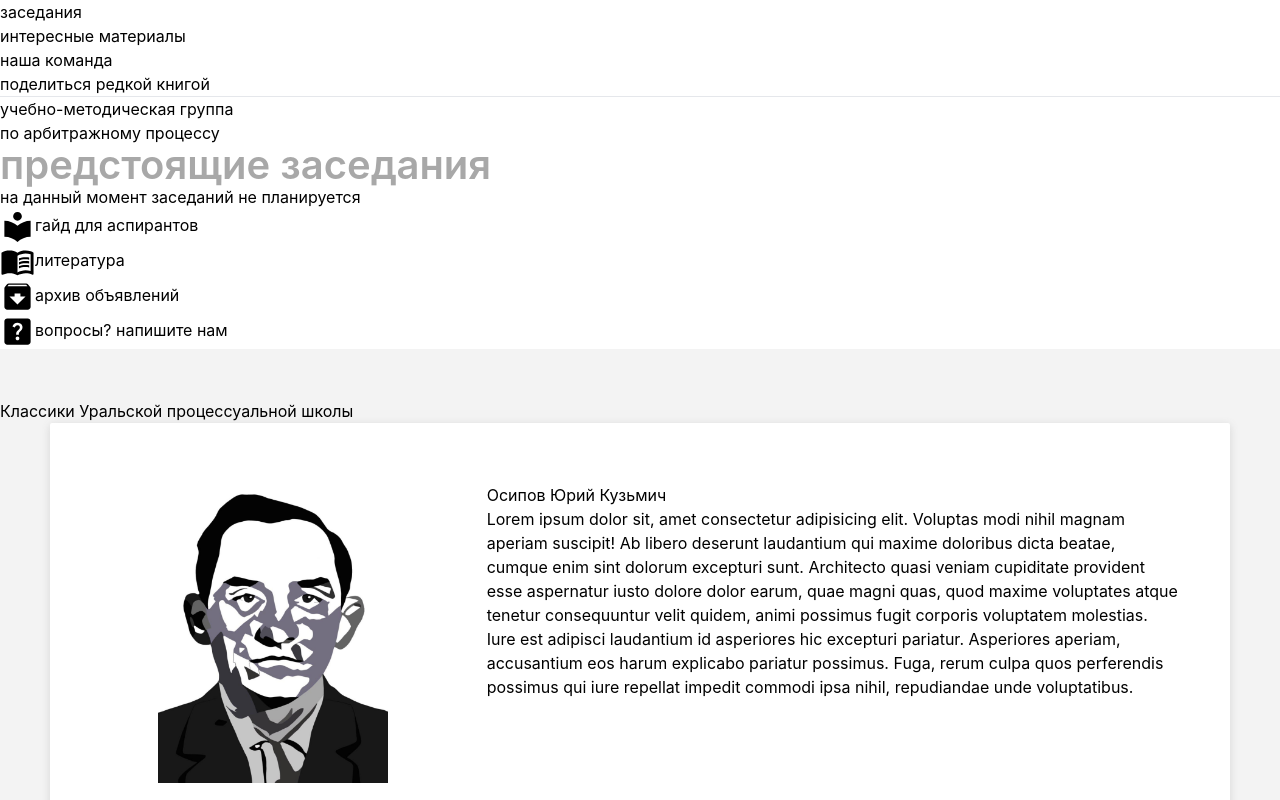
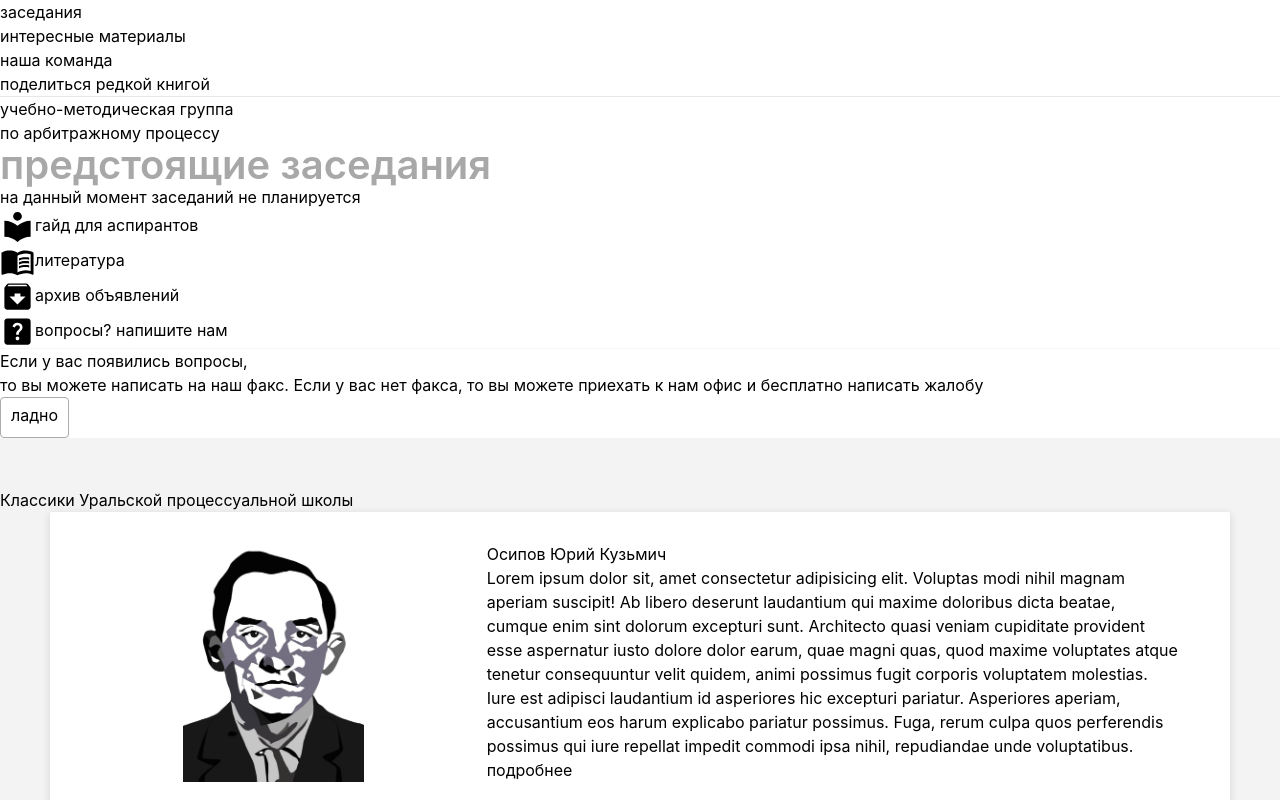
Before and after one commit to abshnko/apkrfnet, a Next.js app: page / in a window 1280 px wide. Both pictures are taken after a click on the button "вопросы? напишите нам". Shown: the top 800 px of the page. Built offline with nearby package versions, Linux system fonts and the light colour scheme.

Commit message:
minor fixes and alert modal template

```diff
--- /dev/null
+++ b/components/Alert.tsx
@@ -0,0 +1,45 @@
+import React, { FC } from "react";
+
+const Alert = ({
+  title,
+  text,
+  setState,
+}: {
+  title: string;
+  text: string;
+  setState: any;
+}) => {
+  return (
+    <div className="flex modal justify-center items-center h-screen w-screen absolute top-0 left-0 bg-white z-20">
+      <div
+        className="flex flex-col modal-content w-1/3 h-min p-8"
+        style={style.modal}
+      >
+        <div className="title text-4xl text-center">{title}</div>
+        <div className="text text-3xl p-8">{text}</div>
+        <button
+          className="self-center text-2xl"
+          style={style.button}
+          onClick={() => setState(false)}
+        >
+          ладно
+        </button>
+      </div>
+    </div>
+  );
+};
+
+export default Alert;
+
+const style = {
+  modal: {
+    boxShadow:
+      "rgba(0, 0, 0, 0.12) 0px 1px 3px, rgba(0, 0, 0, 0.24) 0px 1px 2px",
+  },
+  button: {
+    border: "1px solid #ababab",
+    borderRadius: "4px",
+    padding: "5px 10px 10px 10px",
+    lineHeight: "1.5rem",
+  },
+};
--- /dev/null
+++ b/data/alerts.ts
@@ -0,0 +1,11 @@
+export const alerts = [
+  {
+    id: 0,
+    title: "Если у вас появились вопросы,",
+    text: "то вы можете написать на наш факс. Если у вас нет факса, то вы можете приехать к нам офис и бесплатно написать жалобу",
+  },
+  { id: 1, title: "", text: "" },
+  { id: 2, title: "", text: "" },
+  { id: 3, title: "", text: "" },
+  { id: 4, title: "", text: "" },
+];
--- a/data/classics.ts
+++ b/data/classics.ts
@@ -4,35 +4,41 @@ export const classics = [
     name: "Осипов Юрий Кузьмич",
     bio: "Lorem ipsum dolor sit, amet consectetur adipisicing elit. Voluptas modi nihil magnam aperiam suscipit! Ab libero deserunt laudantium qui maxime doloribus dicta beatae, cumque enim sint dolorum excepturi sunt. Architecto quasi veniam cupiditate provident esse aspernatur iusto dolore dolor earum, quae magni quas, quod maxime voluptates atque tenetur consequuntur velit quidem, animi possimus fugit corporis voluptatem molestias. Iure est adipisci laudantium id asperiores hic excepturi pariatur. Asperiores aperiam, accusantium eos harum explicabo pariatur possimus. Fuga, rerum culpa quos perferendis possimus qui iure repellat impedit commodi ipsa nihil, repudiandae unde voluptatibus.",
     image: "/images/osipov.png",
+    link: "osipov",
   },
   {
     id: 1,
     name: "Осипов Юрий Кузьмич",
     bio: "Lorem ipsum dolor sit amet consectetur adipisicing elit. Qui doloribus reprehenderit illum, quia aperiam suscipit cumque unde dignissimos adipisci iure fugiat nemo corrupti natus dolore similique dolor maiores laudantium voluptas. Explicabo inventore in veniam asperiores dolor beatae! Exercitationem, sint a? Veritatis labore neque molestiae inventore harum nesciunt nulla deserunt! Rem beatae laudantium aliquam odio cum vel recusandae expedita architecto earum iure possimus, velit saepe quod ipsum ea nihil corrupti atque corporis quisquam in sint? Dicta, ipsa architecto recusandae aliquam quasi quia deleniti laudantium, et adipisci minima optio temporibus nostrum facilis? Aliquid sed nemo laudantium architecto tempore. Quaerat, facilis. Blanditiis, harum?",
     image: "/images/man_1.png",
+    link: "osipov",
   },
   {
     id: 2,
     name: "Осипов Юрий Кузьмич",
     bio: "Lorem ipsum dolor sit, amet consectetur adipisicing elit. Voluptas modi nihil magnam aperiam suscipit! Ab libero deserunt laudantium qui maxime doloribus dicta beatae, cumque enim sint dolorum excepturi sunt. Architecto quasi veniam cupiditate provident esse aspernatur iusto dolore dolor earum, quae magni quas, quod maxime voluptates atque tenetur consequuntur velit quidem, animi possimus fugit corporis voluptatem molestias. Iure est adipisci laudantium id asperiores hic excepturi pariatur. Asperiores aperiam, accusantium eos harum explicabo pariatur possimus. Fuga, rerum culpa quos perferendis possimus qui iure repellat impedit commodi ipsa nihil, repudiandae unde voluptatibus.",
     image: "/images/man_2.png",
+    link: "osipov",
   },
   {
     id: 3,
     name: "Осипов Юрий Кузьмич",
     bio: "Lorem ipsum dolor sit, amet consectetur adipisicing elit. Voluptas modi nihil magnam aperiam suscipit! Ab libero deserunt laudantium qui maxime doloribus dicta beatae, cumque enim sint dolorum excepturi sunt. Architecto quasi veniam cupiditate provident esse aspernatur iusto dolore dolor earum, quae magni quas, quod maxime voluptates atque tenetur consequuntur velit quidem, animi possimus fugit corporis voluptatem molestias. Iure est adipisci laudantium id asperiores hic excepturi pariatur. Asperiores aperiam, accusantium eos harum explicabo pariatur possimus. Fuga, rerum culpa quos perferendis possimus qui iure repellat impedit commodi ipsa nihil, repudiandae unde voluptatibus.",
     image: "/images/man_3.png",
+    link: "osipov",
   },
   {
     id: 4,
     name: "Осипов Юрий Кузьмич",
     bio: "Lorem ipsum dolor sit, amet consectetur adipisicing elit. Voluptas modi nihil magnam aperiam suscipit! Ab libero deserunt laudantium qui maxime doloribus dicta beatae, cumque enim sint dolorum excepturi sunt. Architecto quasi veniam cupiditate provident esse aspernatur iusto dolore dolor earum, quae magni quas, quod maxime voluptates atque tenetur consequuntur velit quidem, animi possimus fugit corporis voluptatem molestias. Iure est adipisci laudantium id asperiores hic excepturi pariatur. Asperiores aperiam, accusantium eos harum explicabo pariatur possimus. Fuga, rerum culpa quos perferendis possimus qui iure repellat impedit commodi ipsa nihil, repudiandae unde voluptatibus.",
     image: "/images/man_4.png",
+    link: "osipov",
   },
   {
     id: 5,
     name: "Осипов Юрий Кузьмич",
     bio: "Lorem ipsum dolor sit, amet consectetur adipisicing elit. Voluptas modi nihil magnam aperiam suscipit! Ab libero deserunt laudantium qui maxime doloribus dicta beatae, cumque enim sint dolorum excepturi sunt. Architecto quasi veniam cupiditate provident esse aspernatur iusto dolore dolor earum, quae magni quas, quod maxime voluptates atque tenetur consequuntur velit quidem, animi possimus fugit corporis voluptatem molestias. Iure est adipisci laudantium id asperiores hic excepturi pariatur. Asperiores aperiam, accusantium eos harum explicabo pariatur possimus. Fuga, rerum culpa quos perferendis possimus qui iure repellat impedit commodi ipsa nihil, repudiandae unde voluptatibus.",
     image: "/images/man_5.png",
+    link: "osipov",
   },
 ];
--- a/pages/index.tsx
+++ b/pages/index.tsx
@@ -8,11 +8,11 @@ import ClassicsSection from "../sections/ClassicsSection";
 const Home: NextPage = () => {
   return (
     <>
-      <Head>
+      {/* <Head>
         <title>APKRF.NET</title>
         <meta name="description" content="Generated by create next app" />
         <link rel="icon" href="/favicon.ico" />
-      </Head>
+      </Head> */}
 
       <HomeSection />
       <ClassicsSection />
--- a/sections/ClassicsSection.tsx
+++ b/sections/ClassicsSection.tsx
@@ -1,40 +1,68 @@
-import React, { useCallback, useState } from "react";
+import React, { useCallback, useState, useEffect } from "react";
 import type { NextComponentType } from "next";
+import Link from "next/link";
 import styles from "../styles/Home.module.scss";
 import { classics } from "../data/classics";
 import Image from "next/image";
 
 const ClassicsSection: NextComponentType = () => {
   const [selectedClassic, setSelectedClassic] = useState(classics[0]);
+  const [shortBio, setShortBio] = useState(true);
+
+  //   useEffect(() => {
+  //     setInterval(() => {
+  //       const newClassic = classics.filter((man) => {
+  //         if (selectedClassic.id === 5) {
+  //           return man.id === 0;
+  //         }
+  //         return man.id === selectedClassic.id + 1;
+  //       });
+  //       setSelectedClassic(newClassic[0]);
+  //     }, 3000);
+  //   }, []);
+
   const chooseClassic = useCallback(
     (id) => {
       setSelectedClassic(classics.filter((man) => man.id === id)[0]);
+      setShortBio(true);
     },
     [selectedClassic]
   );
 
+  const expand = useCallback(() => {
+    setShortBio(false);
+  }, [shortBio]);
+
   return (
     <>
-      <div className={`${styles.classics} h-screen`}>
+      <div className={`${styles.classics} min-h-screen`}>
         <div className={windStyles.wrapper}>
           <div className="title text-5xl  text-center mb-12">
             Классики Уральской процессуальной школы
           </div>
           <div className="main">
             <div className={styles.selected}>
-              <div className="image">
+              <div
+                className="image"
+                style={{ width: "100%", height: "100%", position: "relative" }}
+              >
                 <Image
                   src={selectedClassic.image}
                   alt="classic img"
-                  height="300px"
-                  width="230px"
+                  layout="fill"
+                  objectFit="contain"
                 />
               </div>
               <div className="text">
                 <div className="title text-3xl mb-4">
                   {selectedClassic.name}
                 </div>
-                <p>{selectedClassic.bio}</p>
+                <p>{selectedClassic.bio} </p>
+                <button className="text-sky-500 self-end  mt-4">
+                  <Link href={`/classics/${selectedClassic.link}`}>
+                    подробнее
+                  </Link>
+                </button>
               </div>
             </div>
             <div className={styles.all}>
--- a/sections/HomeSection.tsx
+++ b/sections/HomeSection.tsx
@@ -1,6 +1,6 @@
 import type { NextComponentType } from "next";
 import Head from "next/head";
-import React from "react";
+import React, { useState } from "react";
 import Link from "next/link";
 import Image from "next/image";
 import styles from "../styles/Home.module.scss";
@@ -8,19 +8,22 @@ import LocalLibraryIcon from "@mui/icons-material/LocalLibrary";
 import MenuBookIcon from "@mui/icons-material/MenuBook";
 import ArchiveIcon from "@mui/icons-material/Archive";
 import HelpCenterIcon from "@mui/icons-material/HelpCenter";
+import Alert from "../components/Alert";
+import { alerts } from "../data/alerts";
 
 const Home: NextComponentType = () => {
+  const [showAlertWriteToUs, setShowAlertWriteToUs] = useState(false);
   return (
     <>
       <Head>
-        <title>Create Next App</title>
+        <title>APKRF.NET</title>
         <meta name="description" content="Generated by create next app" />
         <link rel="icon" href="/favicon.ico" />
       </Head>
-      <div className="my-container pt-8">
+      <div className="my-container py-8">
         <div className={windStyles.wrapper}>
           <div className="header min-h-screen">
-            <div className="header-upper">
+            <div className="header-upper hidden md:block">
               <ul className={windStyles.menu}>
                 <li className="hover:text-lime-600">
                   <Link href="/meetings">заседания</Link>
@@ -47,7 +50,7 @@ const Home: NextComponentType = () => {
                 по арбитражному процессу
               </div>
             </div>
-            <div className="main flex justify-between pt-36">
+            <div className="main flex flex-col md:flex-row justify-between pt-36">
               <div className="events md:w-1/3">
                 <div className={`${styles.title} title`}>
                   предстоящие заседания
@@ -84,7 +87,7 @@ const Home: NextComponentType = () => {
                     архив объявлений
                   </p>
                 </Link>
-                <button>
+                <button onClick={() => setShowAlertWriteToUs(true)}>
                   <p className="hover:text-lime-600 ">
                     <HelpCenterIcon
                       fontSize="large"
@@ -106,6 +109,13 @@ const Home: NextComponentType = () => {
           </div>
         </div>
       </div>
+      {showAlertWriteToUs && (
+        <Alert
+          title={alerts[0].title}
+          text={alerts[0].text}
+          setState={setShowAlertWriteToUs}
+        />
+      )}
     </>
   );
 };
--- a/styles/Home.module.scss
+++ b/styles/Home.module.scss
@@ -8,10 +8,11 @@ $color-primary: blueviolet;
   line-height: 2.5rem;
 }
 
+//classics
 .selected {
   display: grid;
   gap: 40px;
-  padding: 60px 50px;
+  padding: 30px 50px;
   margin: 0 50px;
   background-color: white;
   transition: all cubic-bezier(0.47, 0, 0.745, 0.715) 150ms;
@@ -22,16 +23,17 @@ $color-primary: blueviolet;
   box-shadow: rgba(99, 99, 99, 0.2) 0px 2px 8px 0px;
   @media (max-width: 600px) {
     grid-template-columns: 1fr;
+    grid-template-rows: auto auto;
   }
 }
 
-//classics
 .all {
   display: grid;
   grid-template-columns: 1fr 1fr 1fr 1fr 1fr 1fr;
   gap: 30px;
   //   width: 90%;
   margin: 50px auto 0;
+  padding-bottom: 40px;
   @media (max-width: 600px) {
     grid-template-columns: 1fr 1fr 1fr;
   }
@@ -57,7 +59,6 @@ $color-primary: blueviolet;
 
 .classics {
   background-color: rgb(243, 243, 243);
-
   padding-top: 50px;
 }
 
@@ -66,7 +67,7 @@ $color-primary: blueviolet;
   display: flex;
   justify-content: center;
   flex-wrap: wrap;
-  gap: 70px;
+  gap: calc(100vw - 90vw);
   margin-top: 100px;
 
   .member {
```
Also changed, not shown: sections/TeamSection.tsx (+7 -6 lines).
